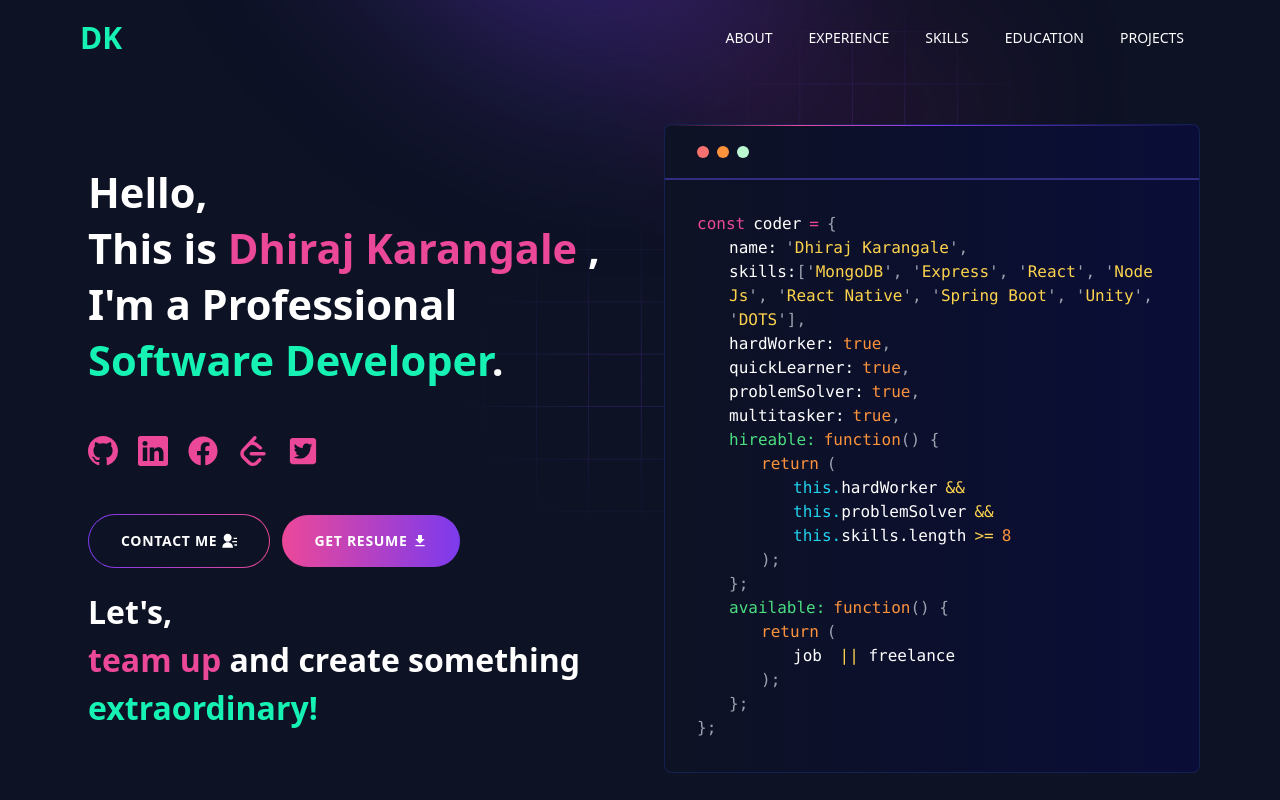
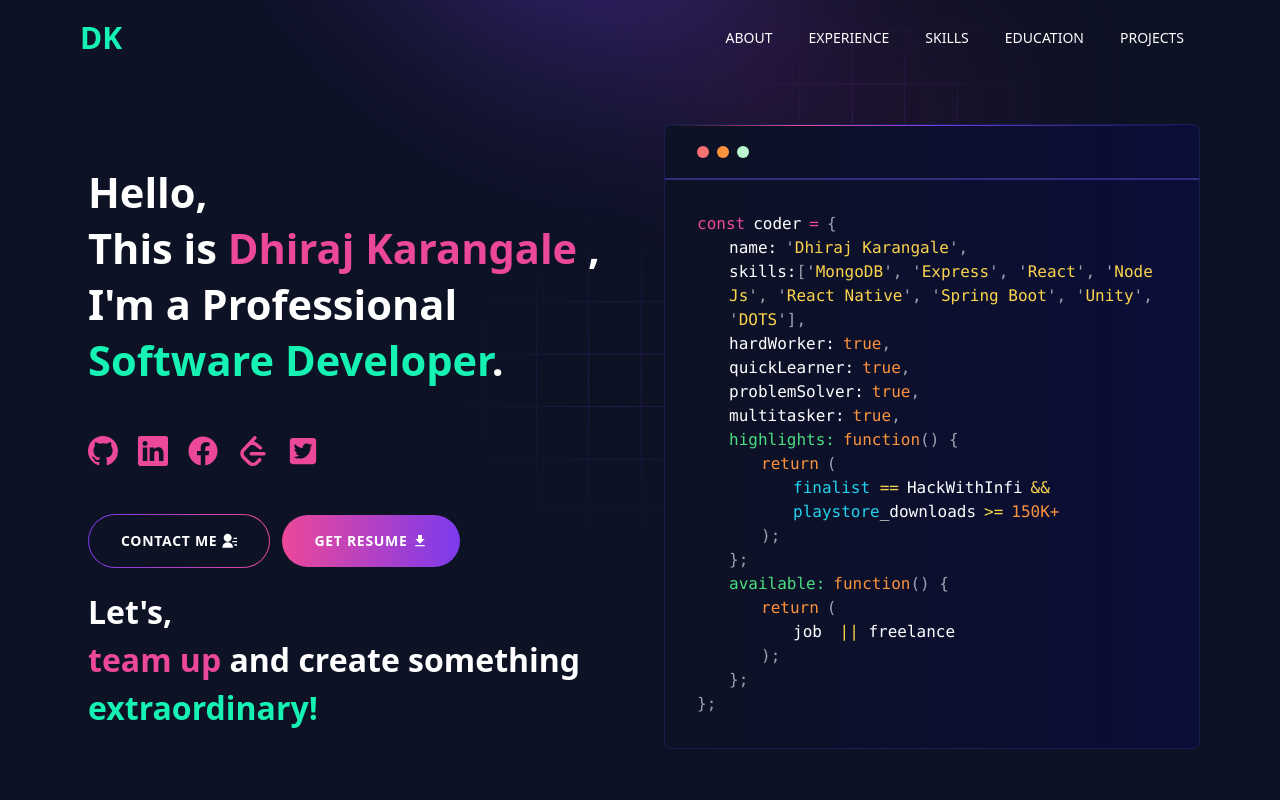
Before and after one commit to DhirajKarangale/portfolio, a React (Vite) app: page / in a window 1280 px wide. Shown: the top 800 px of the page. Built offline with nearby package versions, Linux system fonts and the light colour scheme; the HTML template or start-up script is replaced by a standard one.

Commit message:
Hero section changed

```diff
--- a/src/components/Hero.tsx
+++ b/src/components/Hero.tsx
@@ -170,7 +170,7 @@ export default function Hero(): JSX.Element {
                             </div>
 
                             <div>
-                                <span className="ml-4 lg:ml-8 mr-2 text-green-400">hireable:</span>
+                                <span className="ml-4 lg:ml-8 mr-2 text-green-400">highlights:</span>
                                 <span className="text-orange-400">function</span>
                                 <span className="text-gray-400">{'() {'}</span>
                             </div>
@@ -179,20 +179,16 @@ export default function Hero(): JSX.Element {
                                 <span className="text-gray-400">{`(`}</span>
                             </div>
                             <div>
-                                <span className="ml-12 lg:ml-24 text-cyan-400">this.</span>
-                                <span className="mr-2 text-white">hardWorker</span>
+                                <span className="ml-12 lg:ml-24 text-cyan-400">finalist</span>
+                                <span className="mr-2 text-amber-300"> ==</span>
+                                <span className="mr-2 text-white">HackWithInfi</span>
                                 <span className="text-amber-300">&amp;&amp;</span>
                             </div>
                             <div>
-                                <span className="ml-12 lg:ml-24 text-cyan-400">this.</span>
-                                <span className="mr-2 text-white">problemSolver</span>
-                                <span className="text-amber-300">&amp;&amp;</span>
-                            </div>
-                            <div>
-                                <span className="ml-12 lg:ml-24 text-cyan-400">this.</span>
-                                <span className="mr-2 text-white">skills.length</span>
+                                <span className="ml-12 lg:ml-24 text-cyan-400">playstore</span>
+                                <span className="mr-2 text-white">_downloads</span>
                                 <span className="mr-2 text-amber-300">&gt;=</span>
-                                <span className="text-orange-400">8</span>
+                                <span className="text-orange-400">150K+</span>
                             </div>
                             <div><span className="ml-8 lg:ml-16 mr-2 text-gray-400">{`);`}</span></div>
                             <div><span className="ml-4 lg:ml-8 text-gray-400">{`};`}</span></div>
--- a/utils/data/personal-data.ts
+++ b/utils/data/personal-data.ts
@@ -2,7 +2,7 @@ export const personalData = {
   name: "Dhiraj Karangale",
   profile: 'profile.png',
   designation: "Software Developer",
-  description: "I'm Dhiraj Karangale, a HackWithInfi finalist, full-stack developer, and game creator on a never-ending quest to build immersive digital experiences both on and off the screen. Whether I’m crafting epic 3D worlds in Unity 🌍, designing responsive interfaces with React ⚙️, creating mobile-first experiences with React Native 📱, or managing databases with MongoDB 💾, I'm always ready for the next big coding challenge to conquer. From designing procedurally generated games to optimizing GraphQL-powered PWAs, I bring creativity, precision, and a passion for problem-solving to every project.",
+  description: "I'm Dhiraj Karangale, a HackWithInfi finalist, full-stack developer, and game creator dedicated to building immersive digital experiences. From crafting 3D worlds in Unity 🌍 and designing responsive interfaces with React ⚙️, to creating mobile-first experiences with React Native 📱 and managing databases with MongoDB 💾, I thrive on solving complex coding challenges. I’ve published two games on the Play Store, one with 100K+ downloads and another with 10K+ downloads, demonstrating my ability to create engaging content that resonates with players worldwide.",
   email: 'dakarangale02@gmail.com',
   phone: '+91 7620320595',
   address: 'Pune Maharashtra, India',
```
